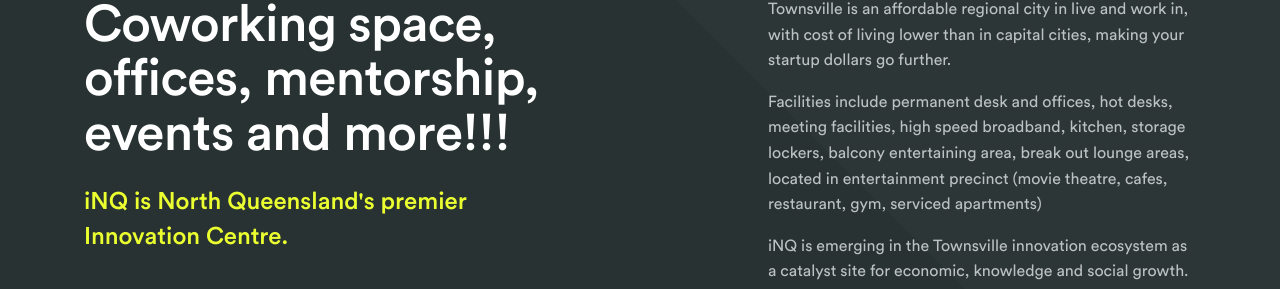
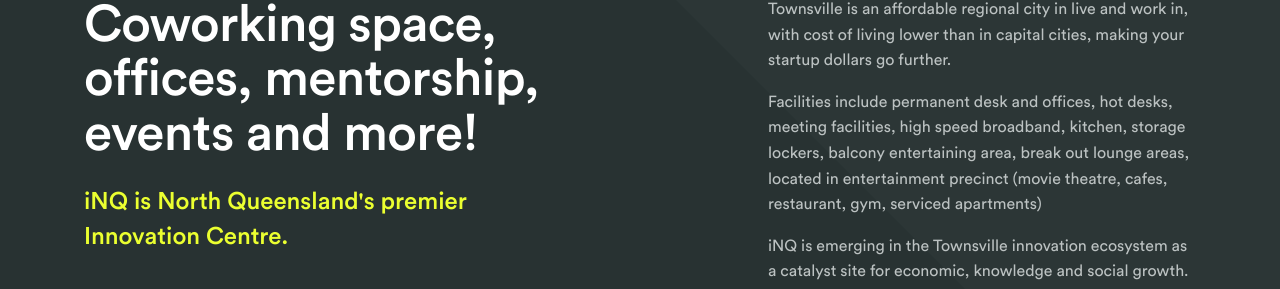
Before and after one commit to fierceventures/inq, a Jekyll site: the page built from index.html, in a window 1280 px wide. Shown: the part 164-453 px from the top of the page. Built offline with Jekyll 4.4.1, drawn with Linux system fonts in a browser that asks for light colours; some web fonts are replaced.

Commit message:
Remove extra !

```diff
--- a/index.html
+++ b/index.html
@@ -9,7 +9,7 @@
 	<div class="container">
 		<div class="col half">
 
-			<h2>Coworking space,<br>offices, mentorship,<br>events and more!!!</h2>
+			<h2>Coworking space,<br>offices, mentorship,<br>events and more!</h2>
 			<h3>iNQ is North Queensland's premier<br> Innovation Centre. </h3>
 
 			<div class="indent">
```
